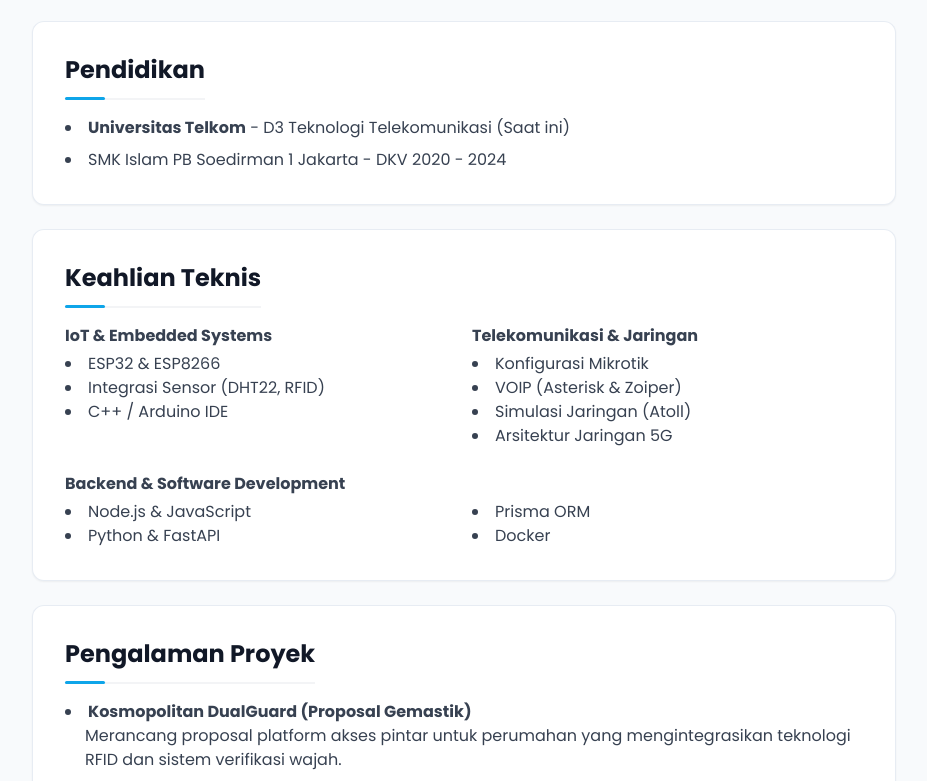
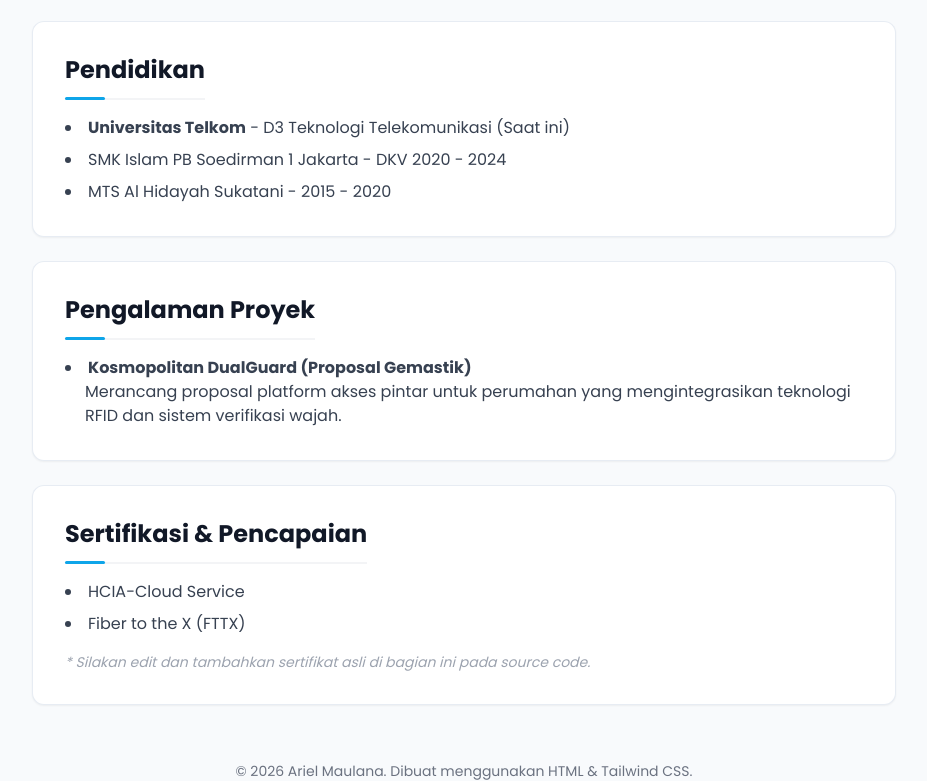
Before and after one commit to alghiajah/cvzharfan, a plain HTML site: page index.html in a window 1280 px wide. Shown: the part 473-1254 px from the top of the page, without its empty margins (176-1103 px from the left). Drawn offline with nearby package versions, Linux system fonts and the light colour scheme.

Commit message:
Update index.html

```diff
--- a/index.html
+++ b/index.html
@@ -29,39 +29,8 @@
             <ul class="list-disc list-inside text-gray-700 space-y-2">
                 <li><strong>Universitas Telkom</strong> - D3 Teknologi Telekomunikasi (Saat ini)</li>
                 <li>SMK Islam PB Soedirman 1 Jakarta - DKV 2020 - 2024</li>
+                <li>MTS Al Hidayah Sukatani - 2015 - 2020</li>
             </ul>
-        </div>
-
-        <div class="cv-card animate-enter delay-3 bg-white rounded-xl shadow-sm p-8">
-            <h2 class="text-2xl font-bold text-gray-900 border-b-2 border-gray-100 pb-3 mb-4">Keahlian Teknis</h2>
-            <div class="grid grid-cols-1 md:grid-cols-2 gap-4 text-gray-700">
-                <div>
-                    <h3 class="font-bold mb-1">IoT & Embedded Systems</h3>
-                    <ul class="list-disc list-inside">
-                        <li>ESP32 & ESP8266</li>
-                        <li>Integrasi Sensor (DHT22, RFID)</li>
-                        <li>C++ / Arduino IDE</li>
-                    </ul>
-                </div>
-                <div>
-                    <h3 class="font-bold mb-1">Telekomunikasi & Jaringan</h3>
-                    <ul class="list-disc list-inside">
-                        <li>Konfigurasi Mikrotik</li>
-                        <li>VOIP (Asterisk & Zoiper)</li>
-                        <li>Simulasi Jaringan (Atoll)</li>
-                        <li>Arsitektur Jaringan 5G</li>
-                    </ul>
-                </div>
-                <div class="mt-2 md:col-span-2">
-                    <h3 class="font-bold mb-1">Backend & Software Development</h3>
-                    <ul class="list-disc list-inside md:columns-2">
-                        <li>Node.js & JavaScript</li>
-                        <li>Python & FastAPI</li>
-                        <li>Prisma ORM</li>
-                        <li>Docker</li>
-                    </ul>
-                </div>
-            </div>
         </div>
 
         <div class="cv-card animate-enter delay-4 bg-white rounded-xl shadow-sm p-8">
```
